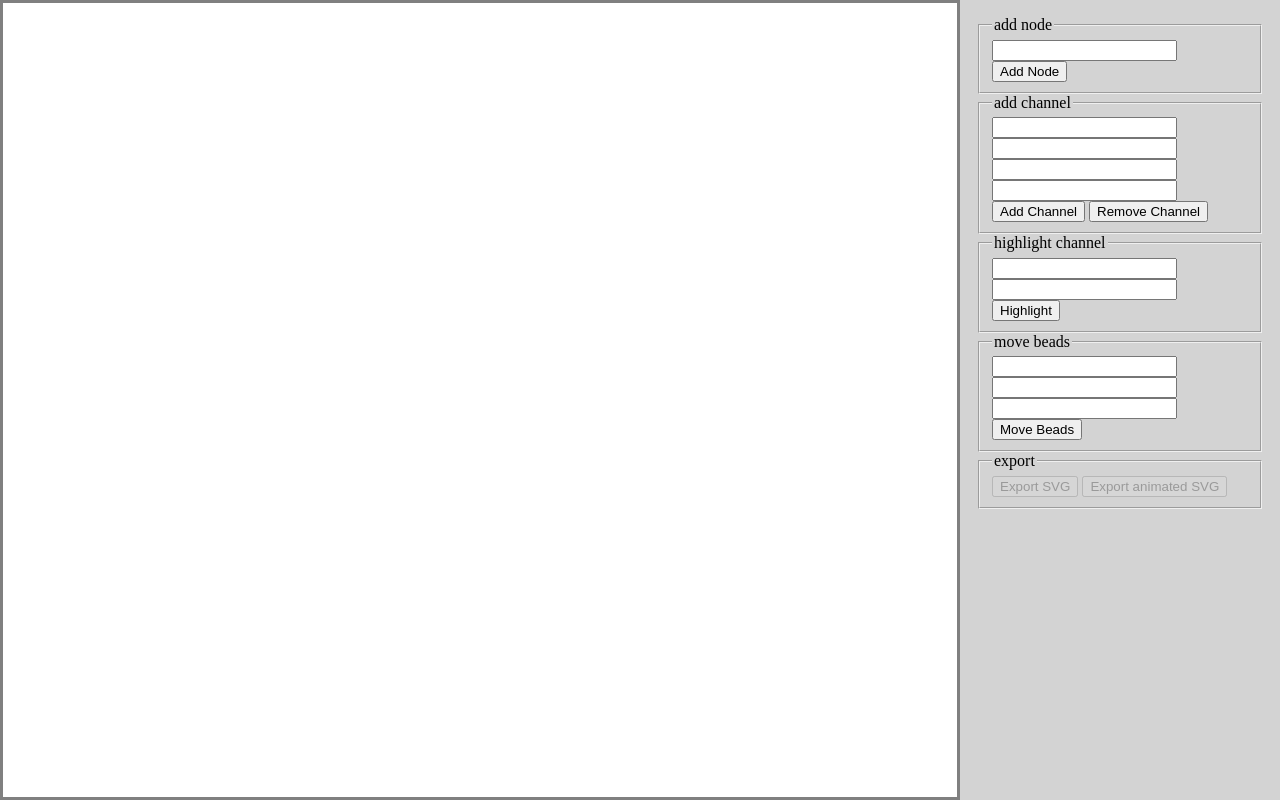
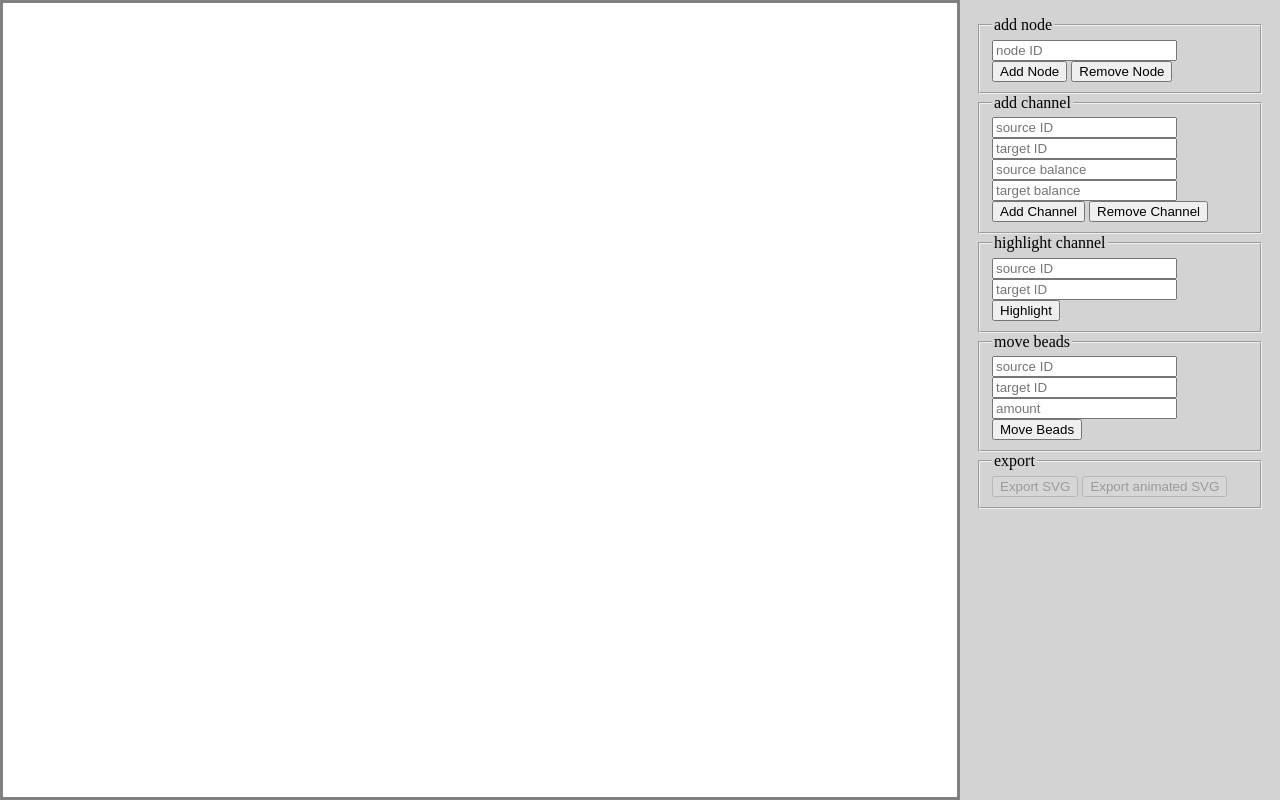
Before and after one commit to mojoaxel/beadnet, a website: page examples/simulations/emulator.html in a window 1280 px wide. Drawn offline with nearby package versions, Linux system fonts and the light colour scheme.

Commit message:
Emulator: Add placeholders and button to remove node

```diff
--- a/examples/simulations/emulator.html
+++ b/examples/simulations/emulator.html
@@ -32,29 +32,30 @@ body, html {
 <div id="controls">
     <fieldset id="add-node">
         <legend>add node</legend>
-        <input type="text" id="node-id" value="" />
+        <input type="text" id="node-id" value="" placeholder="node ID"/>
         <button id="addNode">Add Node</button>
+        <button id="removeNode">Remove Node</button>
     </fieldset>
     <fieldset id="add-channel">
         <legend>add channel</legend>
-        <input type="text" id="source-id" value="" />
-        <input type="text" id="target-id" value="" />
-        <input type="text" id="source-balance" value="" />
-        <input type="text" id="target-balance" value="" />
+        <input type="text" id="source-id" value="" placeholder="source ID"/>
+        <input type="text" id="target-id" value="" placeholder="target ID"/>
+        <input type="text" id="source-balance" value="" placeholder="source balance"/>
+        <input type="text" id="target-balance" value="" placeholder="target balance"/>
         <button id="addChannel">Add Channel</button>
         <button id="removeChannel">Remove Channel</button>
     </fieldset>
     <fieldset id="highight-channel">
         <legend>highlight channel</legend>
-        <input type="text" id="source-id" value="" />
-        <input type="text" id="target-id" value="" />
+        <input type="text" id="source-id" value="" placeholder="source ID"/>
+        <input type="text" id="target-id" value="" placeholder="target ID"/>
         <button id="highightChannel">Highlight</button>
     </fieldset>
 	<fieldset id="move-beads">
         <legend>move beads</legend>
-        <input type="text" id="source-id" value="" />
-        <input type="text" id="target-id" value="" />
-        <input type="text" id="amount" value="" />
+        <input type="text" id="source-id" value="" placeholder="source ID"/>
+        <input type="text" id="target-id" value="" placeholder="target ID"/>
+        <input type="text" id="amount" value="" placeholder="amount"/>
         <button id="moveBeads">Move Beads</button>
     </fieldset>
 
@@ -88,17 +89,23 @@ window.onload = function () {
     }, {
         id: "B",
         balance: 50
-    }])
+    }]);
 
 	var btnAddNode = document.querySelector('button#addNode');
 	btnAddNode.addEventListener('click', function() {
         var node = bn.createRandomNodes(1)[0];
         var nodeId = document.querySelector('#add-node #node-id').value;
-        if (nodeId) node.id = nodeId
+        if (nodeId) node.id = nodeId;
 		bn.addNode(node);
     });
 
-
+    var btnRemoveNode = document.querySelector('button#removeNode');
+    btnRemoveNode.addEventListener('click', function() {
+        var nodeId = document.querySelector('#add-node #node-id').value;
+        if (nodeId) {
+            bn.removeNode(nodeId);
+        }
+    });
 
 	var btnAddChannel = document.querySelector('button#addChannel');
 	btnAddChannel.addEventListener('click', function() {
```
